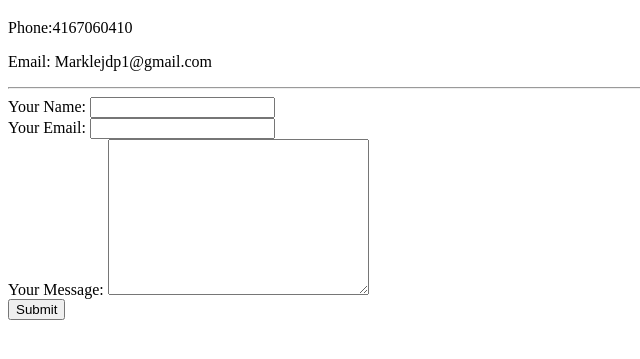
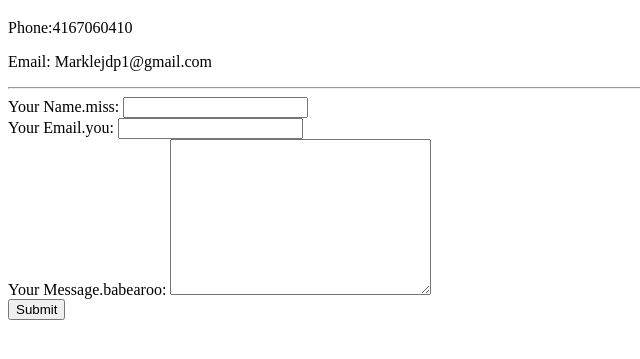
Before and after one commit to LPSlashh/selfcare, a plain HTML site: page contact.html in a window 1280 px wide. Shown: the part 61-420 px from the top of the page, without its empty margins (0-640 px from the left). Drawn offline with Linux system fonts and the light colour scheme.

Commit message:
Update contact.html

```diff
--- a/contact.html
+++ b/contact.html
@@ -12,11 +12,11 @@
     <p>Email: Marklejdp1@gmail.com</p>
     <hr>
     <form action="mailto:marklejdp1@gmail.com" method="post" enctype="text/plain">
-        <label>Your Name:</label>
+        <label>Your Name.miss:</label>
         <input type="text" name="yourName" value=""><br>
-        <label>Your Email:</label>
+        <label>Your Email.you:</label>
         <input type="email" name="yourEmail" value=""><br>
-        <label>Your Message:</label>
+        <label>Your Message.babearoo:</label>
         <textarea name="yourMessage" rows="10" cols="30"></textarea><br>
         <input type="submit">
 
```
